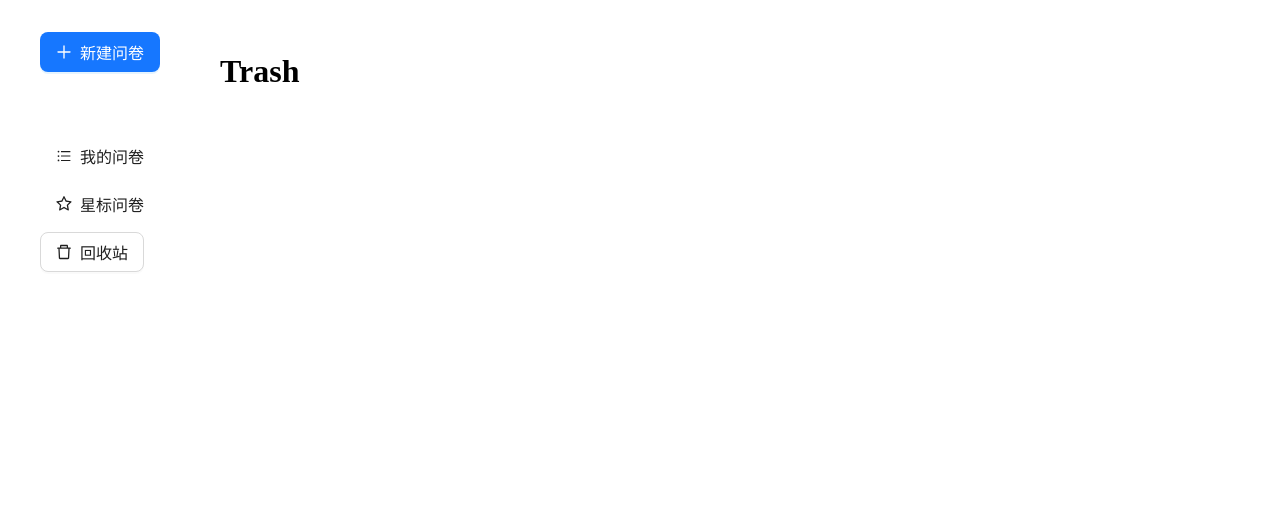
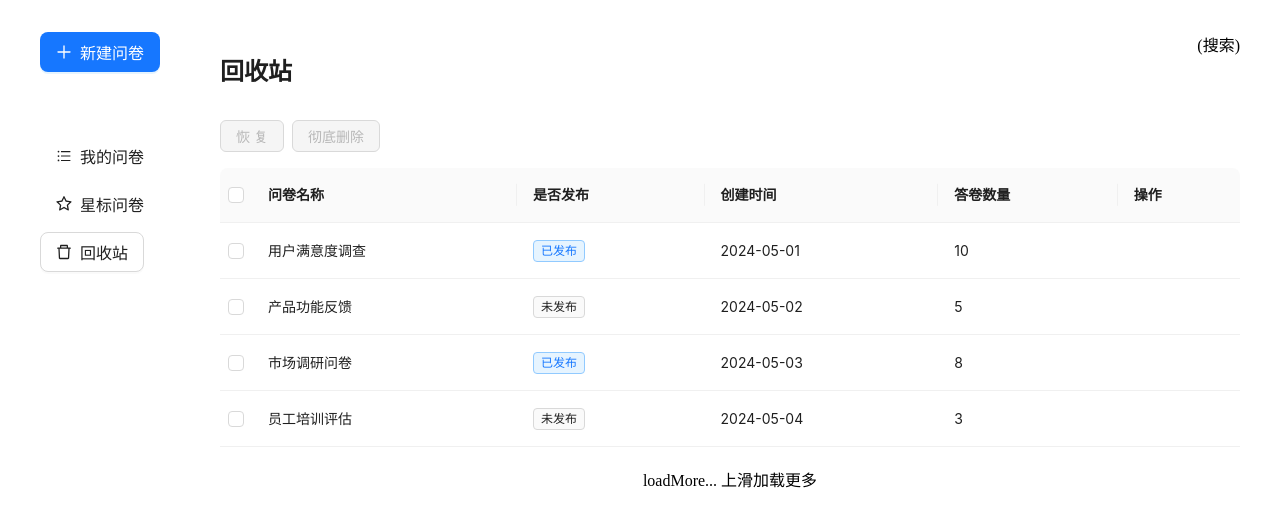
Before and after one commit to guolola/questionnaire-star---react, a React (Vite) app: page /manage/trash in a window 1280 px wide. Shown: the top 526 px of the page. Built offline with nearby package versions, Linux system fonts and the light colour scheme.

Commit message:
管理页面样式修改

```diff
--- a/src/layouts/styles/MainLayout.module.scss
+++ b/src/layouts/styles/MainLayout.module.scss
@@ -11,7 +11,7 @@
 }
 
 .main {
-  min-height: calc(100vh - 64px - 65px);
+  min-height: calc(100vh - 64px - 69px);
 }
 
 .footer {
--- a/src/pages/manage/Star.tsx
+++ b/src/pages/manage/Star.tsx
@@ -1,4 +1,4 @@
-import React from 'react';
+import React, { useState } from 'react';
 import { Empty, Typography } from 'antd';
 import QuestionCard from '../../components/QuestionCard';
 import styles from './styles/common.module.scss';
@@ -50,20 +50,22 @@ const rawQuestionList: QuestionType[] = [
   },
 ];
 const Star = () => {
+  const [questionList, setQuestionList] = useState(rawQuestionList);
   return (
     <>
       <div className={styles.header}>
         <div className={styles.left}>
-          <Title level={3}>我的问卷</Title>
+          <Title level={3}>星标问卷</Title>
         </div>
         <div className={styles.right}>(搜索)</div>
       </div>
       <div className={styles.content}>
-        {rawQuestionList.length === 0 && <Empty description="暂无数据" />}
-        {rawQuestionList.length > 0 && rawQuestionList.map((q: QuestionType) => {
-          const { _id } = q;
-          return <QuestionCard key={_id} {...q} />;
-        })}
+        {questionList.length === 0 && <Empty description="暂无数据" />}
+        {questionList.length > 0 &&
+          questionList.map((q: QuestionType) => {
+            const { _id } = q;
+            return <QuestionCard key={_id} {...q} />;
+          })}
       </div>
       <div className={styles.footer}>loadMore... 上滑加载更多</div>
     </>
--- a/src/pages/manage/Trash.tsx
+++ b/src/pages/manage/Trash.tsx
@@ -1,10 +1,134 @@
-import React from 'react';
+import React, { useState } from 'react';
+import { Empty, Typography, Table, Tag, Space, Button, Modal, message } from 'antd';
+import styles from './styles/common.module.scss';
+import { ExclamationCircleOutlined } from '@ant-design/icons';
 
-const Trash = () => {
+
+const { Title } = Typography;
+const { confirm } = Modal;
+// 定义问卷数据类型
+type QuestionType = {
+  _id: string;
+  title: string;
+  isStar: boolean;
+  isPublished: boolean;
+  answerCount: number;
+  createdAt: string;
+};
+// 模拟问卷数据
+const rawQuestionList: QuestionType[] = [
+  {
+    _id: '1',
+    title: '用户满意度调查',
+    isStar: true,
+    isPublished: true,
+    answerCount: 10,
+    createdAt: '2024-05-01',
+  },
+  {
+    _id: '2',
+    title: '产品功能反馈',
+    isStar: true,
+    isPublished: false,
+    answerCount: 5,
+    createdAt: '2024-05-02',
+  },
+  {
+    _id: '3',
+    title: '市场调研问卷',
+    isStar: true,
+    isPublished: true,
+    answerCount: 8,
+    createdAt: '2024-05-03',
+  },
+  {
+    _id: '4',
+    title: '员工培训评估',
+    isStar: true,
+    isPublished: false,
+    answerCount: 3,
+    createdAt: '2024-05-04',
+  },
+];
+const Star = () => {
+  const [questionList, setQuestionList] = useState(rawQuestionList);
+  // 记录选中的id
+  const [selectedIds, setSelectedIds] = useState<string[]>([]);
+
+  function del(){
+    confirm({
+      title: '确定要删除吗该问卷吗？',
+      icon: <ExclamationCircleOutlined />,
+      onOk: () => message.success('删除成功'),
+    });
+  }
+  const tableColums = [
+    {
+      title: '问卷名称',
+      dataIndex: 'title',
+    },
+    {
+      title: '是否发布',
+      dataIndex: 'isPublished',
+      render: (isPublished: boolean) => {
+        return isPublished ? <Tag color="processing">已发布</Tag> : <Tag>未发布</Tag>;
+      },
+    },
+    {
+      title: '创建时间',
+      dataIndex: 'createdAt',
+    },
+    {
+      title: '答卷数量',
+      dataIndex: 'answerCount',
+    },
+    {
+      title: '操作',
+      dataIndex: 'action',
+    },
+  ];
+  // 可以把JSX作为一个变量
+  const TableElem = (
+    <>
+      <div style={{ marginBottom: '16px' }}>
+        <Space>
+          <Button type="primary" disabled={selectedIds.length == 0}>
+            恢复
+          </Button>
+          <Button danger disabled={selectedIds.length == 0} onClick={del}>
+            彻底删除
+          </Button>
+        </Space>
+      </div>
+      <Table
+        dataSource={questionList}
+        columns={tableColums}
+        pagination={false}
+        rowKey={q => q._id}
+        rowSelection={{
+          type: 'checkbox',
+          onChange: (selectedRowKeys, selectedRows) => {
+            setSelectedIds(selectedRowKeys as string[]);
+          },
+        }}
+      />
+    </>
+  );
   return (
-    <div>
-      <h1>Trash</h1>
-    </div>
+    <>
+      <div className={styles.header}>
+        <div className={styles.left}>
+          <Title level={3}>回收站</Title>
+        </div>
+        <div className={styles.right}>(搜索)</div>
+      </div>
+      <div className={styles.content}>
+        {questionList.length === 0 && <Empty description="暂无数据" />}
+        {questionList.length > 0 && TableElem}
+      </div>
+      <div className={styles.footer}>loadMore... 上滑加载更多</div>
+    </>
   );
 };
-export default Trash;
+
+export default Star;
```
